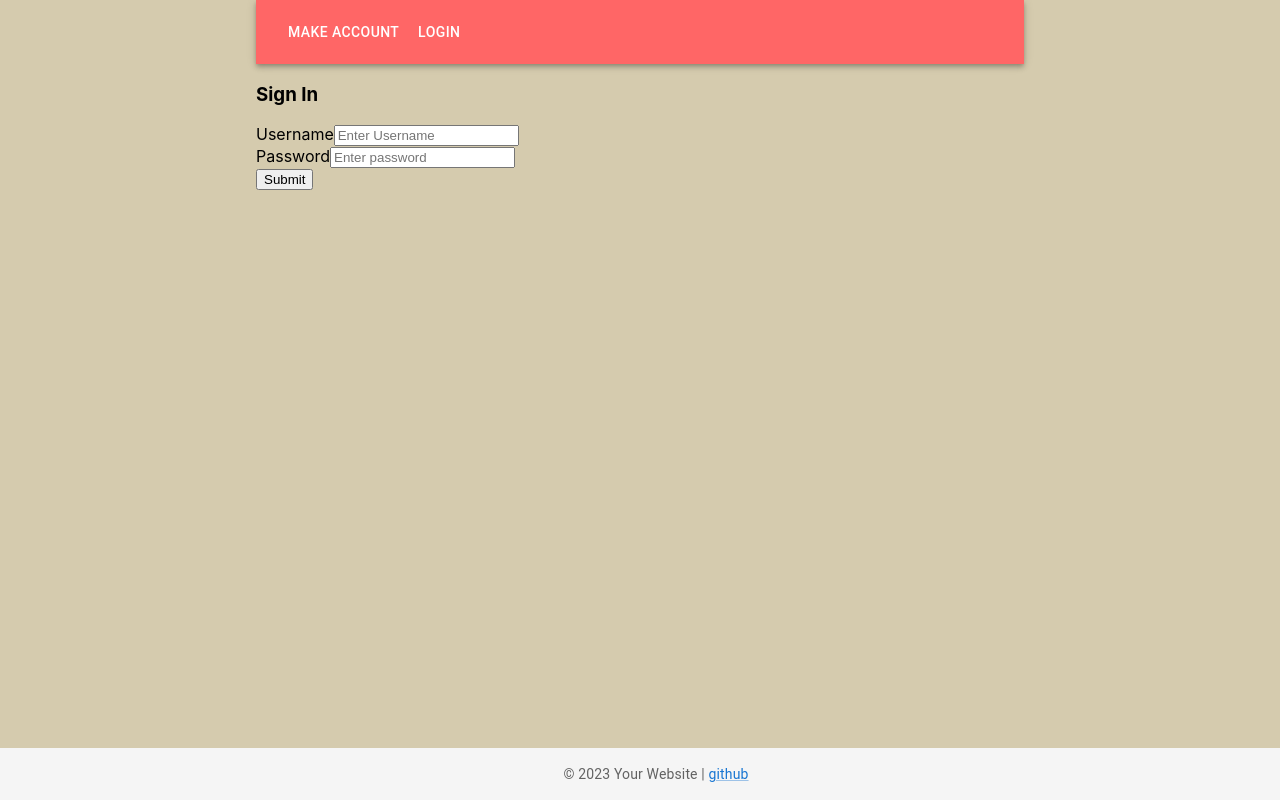
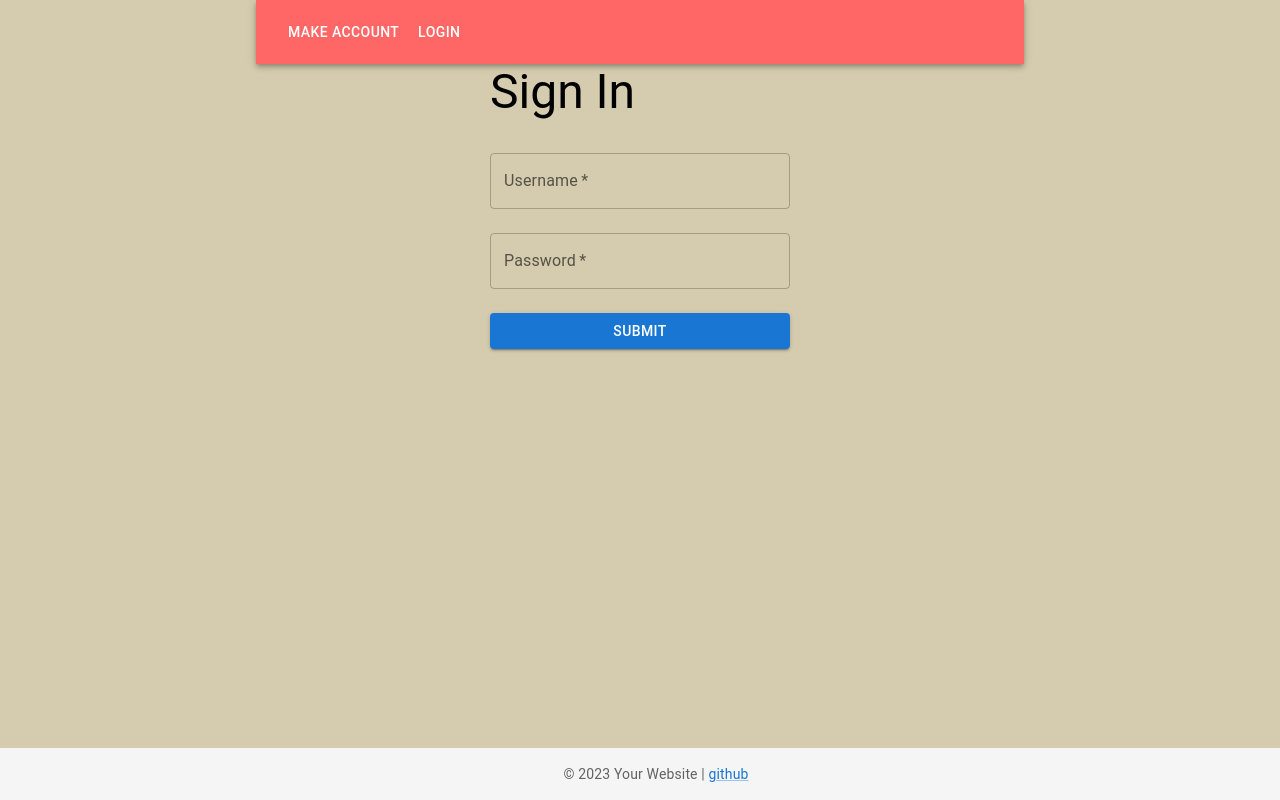
Before and after one commit to EGORDYU/project4-frontend, a React (Create React App) app: page /login in a window 1280 px wide. Built offline with nearby package versions, Linux system fonts and the light colour scheme; the HTML template or start-up script is replaced by a standard one.

Commit message:
added pages

```diff
--- a/src/App.css
+++ b/src/App.css
@@ -37,8 +37,8 @@
   }
 }
 .app-container {
-  background-color: #ffcc66; /* Replace with your desired light tan color */
+  background-color: #ffeecc; /* Replace with your desired light tan color */
 }
 html{
-  background-color: #ffcc66;
+  background-color: #ffeecc;
 }
--- a/src/components/BuildOrderList.js
+++ b/src/components/BuildOrderList.js
@@ -6,14 +6,13 @@ import AboutMe from './partials/AboutMe.js';
 import { List, ListItem, ListItemText, ListItemIcon, Card, CardContent } from '@mui/material';
 import ArrowForwardIosIcon from '@mui/icons-material/ArrowForwardIos';
 
-
 const BuildOrderList = () => {
   const [buildOrders, setBuildOrders] = useState([]);
-  const [message, setMessage] = useState('');
+  const [currentPage, setCurrentPage] = useState(1);
+  const itemsPerPage = 3; // number of build orders per page
 
   useEffect(() => {
     fetchBuildOrders();
-    checkAuthentication();
   }, []);
 
   const fetchBuildOrders = async () => {
@@ -25,33 +24,22 @@ const BuildOrderList = () => {
     }
   };
 
-  const checkAuthentication = async () => {
-    if(localStorage.getItem('access_token') === null){
-      window.location.href = '/login'
-    }
-    else{
-      try {
-        const {data} = await axios.get('http://localhost:8000/home/', {
-          headers: {
-            'Content-Type': 'application/json'
-          }
-        });
-        setMessage(data.message);
-      } catch (e) {
-        console.log('not auth')
-      }
-    }
-  };
+  // Get current posts
+  const indexOfLastPost = currentPage * itemsPerPage;
+  const indexOfFirstPost = indexOfLastPost - itemsPerPage;
+  const currentBuildOrders = buildOrders.slice(indexOfFirstPost, indexOfLastPost);
+
+  // Change page
+  const paginate = pageNumber => setCurrentPage(pageNumber);
 
   return (
-
     <div style={{ display: 'flex', justifyContent: 'center', alignItems: 'center', height: '100vh' , backgroundColor:'#ffeecc'}}>
-    <div style={{ width: '60%', marginLeft: '1rem',height: '100vh', backgroundColor: '#ffeecc'}}>
+      <div style={{ width: '60%', marginLeft: '1rem', height: '100vh', backgroundColor: '#ffeecc'}}>
         <div style={{ display: 'flex', width: '100%', margin: 'auto' }}>
           <h1>Build Order List</h1>
         </div>
-        {buildOrders.map((buildOrder) => (
-  <Card key={buildOrder.id} style={{ width: '100%', marginBottom: '1rem', backgroundColor: '#ffd480' }}>
+        {currentBuildOrders.map((buildOrder) => (
+          <Card key={buildOrder.id} style={{ width: '100%', marginBottom: '1rem', backgroundColor: '#ffd480', height: 200 }}>
             <CardContent>
               <ListItem button component={Link} to={`/buildorders/${buildOrder.id}`}>
                 <ListItemText primary={<h1>{buildOrder.title}</h1>} secondary={<h3>{buildOrder.description}</h3>} />
@@ -60,13 +48,17 @@ const BuildOrderList = () => {
             </CardContent>
           </Card>
         ))}
-
+        <div style={{ display: 'flex', justifyContent: 'center', alignItems: 'center' }}>
+          {[...Array(Math.ceil(buildOrders.length / itemsPerPage))].map((_, i) => (
+            <button key={i} onClick={() => paginate(i + 1)}>
+              {i + 1}
+            </button>
+          ))}
+        </div>
       </div>
       <AboutMe />
     </div>
-
   );
 }
 
-
 export default BuildOrderList;
--- a/src/components/Login.js
+++ b/src/components/Login.js
@@ -1,10 +1,16 @@
 // Import the react JS packages
 import axios from "axios";
-import {useState} from "react";
+import { useState } from "react";
+import TextField from '@mui/material/TextField';
+import Button from '@mui/material/Button';
+import Typography from '@mui/material/Typography';
+import Box from '@mui/material/Box';
+
 // Define the Login function.
 export const Login = () => {
     const [username, setUsername] = useState('');
     const [password, setPassword] = useState('');
+
     // Create the submit method.
     const submit = async e => {
         e.preventDefault();
@@ -13,10 +19,10 @@ export const Login = () => {
             password: password
         };
         // Create the POST request
-          const {data} = await
+        const { data } = await
             axios.post('http://localhost:8000/token/',
-                         user ,{
-                            headers: {'Content-Type': 'application/json'},
+                user, {
+                headers: { 'Content-Type': 'application/json' },
                 withCredentials: true
             });
 
@@ -28,37 +34,39 @@ export const Login = () => {
             `Bearer ${data['access']}`;
         window.location.href = '/'
     }
-    return(
-      <div className="Auth-form-container">
-        <form className="Auth-form" onSubmit={submit}>
-          <div className="Auth-form-content">
-            <h3 className="Auth-form-title">Sign In</h3>
-            <div className="form-group mt-3">
-              <label>Username</label>
-              <input className="form-control mt-1"
-                placeholder="Enter Username"
-                name='username'
-                type='text' value={username}
+    return (
+        <Box
+            component="form"
+            onSubmit={submit}
+            sx={{
+                display: 'flex',
+                flexDirection: 'column',
+                maxWidth: '300px',
+                margin: '0 auto',
+            }}
+        >
+            <Typography variant="h3" gutterBottom>
+                Sign In
+            </Typography>
+            <TextField
+                label="Username"
+                value={username}
                 required
-                onChange={e => setUsername(e.target.value)}/>
-            </div>
-            <div className="form-group mt-3">
-              <label>Password</label>
-              <input name='password'
+                onChange={e => setUsername(e.target.value)}
+                margin="normal"
+            />
+            <TextField
+                label="Password"
                 type="password"
-                className="form-control mt-1"
-                placeholder="Enter password"
                 value={password}
                 required
-                onChange={e => setPassword(e.target.value)}/>
-            </div>
-            <div className="d-grid gap-2 mt-3">
-              <button type="submit"
-                 className="btn btn-primary">Submit</button>
-            </div>
-          </div>
-       </form>
-     </div>
+                onChange={e => setPassword(e.target.value)}
+                margin="normal"
+            />
+            <Button variant="contained" type="submit" sx={{ mt: 2 }}>
+                Submit
+            </Button>
+        </Box>
     )
 }
 
--- a/src/components/UserPage.js
+++ b/src/components/UserPage.js
@@ -1,5 +1,6 @@
 import React, { useState } from 'react';
 import axios from 'axios';
+import { TextField, Button, Typography, Box } from '@mui/material';
 
 const UserPage = () => {
   const [user, setUser] = useState({
@@ -23,32 +24,38 @@ const UserPage = () => {
   };
 
   return (
-    <div>
-      <h2>Create User</h2>
-      <form onSubmit={handleSubmit}>
-        <div>
-          <label htmlFor="username">Username</label>
-          <input
-            type="text"
-            id="username"
+    <Box
+      component="form"
+      onSubmit={handleSubmit}
+      sx={{
+        display: 'flex',
+        flexDirection: 'column',
+        maxWidth: '300px',
+        margin: '0 auto',
+      }}
+    >
+      <Typography variant="h3" gutterBottom>
+        Create User
+      </Typography>
+      <TextField
+        label="Username"
         name="username"
         value={user.username}
         onChange={handleChange}
+        margin="normal"
       />
-        </div>
-        <div>
-          <label htmlFor="password">Password</label>
-          <input
+      <TextField
+        label="Password"
         type="password"
-            id="password"
         name="password"
         value={user.password}
         onChange={handleChange}
+        margin="normal"
       />
-        </div>
-        <button type="submit">Register</button>
-      </form>
-    </div>
+      <Button variant="contained" type="submit" sx={{ mt: 2 }}>
+        Register
+      </Button>
+    </Box>
   );
 };
 
--- a/src/components/details.css
+++ b/src/components/details.css
@@ -1,6 +1,3 @@
-
-
-
 h2 {
     color:red;
     font-family: 'Wix Madefor Display', sans-serif;
--- a/src/components/partials/AboutMe.js
+++ b/src/components/partials/AboutMe.js
@@ -1,17 +1,21 @@
 import React from 'react';
-import { Card, CardContent, Typography, Avatar, ThemeProvider, createTheme } from '@mui/material';
+import { Card, CardContent, Typography, Avatar, IconButton, SvgIcon, ThemeProvider, createTheme, Link } from '@mui/material';
 import { styled } from '@mui/system';
+import TwitterIcon from '@mui/icons-material/Twitter';
+import LinkedInIcon from '@mui/icons-material/LinkedIn';
+import LocationSearchingIcon from '@mui/icons-material/LocationSearching';
+import MailIcon from '@mui/icons-material/Mail';
 
 const theme = createTheme();
 
 const StyledCard = styled(Card)(({ theme }) => ({
-  width: '300px',
-  height: '600px',
+  width: '330px',
+  height: '500px',
   margin: '10px',
   overflow: 'auto',
-  backgroundColor: theme.palette.grey[100], // Customize the background color
-  boxShadow: theme.shadows[3], // Add a box shadow for a raised effect
-  borderRadius: '8px', // Add some border radius
+  backgroundColor: theme.palette.grey[100],
+  boxShadow: theme.shadows[3],
+  borderRadius: '8px',
 }));
 
 const StyledAvatar = styled(Avatar)(({ theme }) => ({
@@ -19,6 +23,10 @@ const StyledAvatar = styled(Avatar)(({ theme }) => ({
   height: theme.spacing(16),
   marginBottom: theme.spacing(2),
 }));
+
+
+
+
 
 export default function AboutMe() {
   return (
@@ -38,6 +46,23 @@ export default function AboutMe() {
             2000+ Hours of Coaching Experience
           </Typography>
           <StyledAvatar alt="Egor" src="/egor.jpg" />
+          <Link href="https://twitter.com/ProbablyIsEGOR">
+          <IconButton color="primary" aria-label="Twitter link">
+            <TwitterIcon /> Twitter
+          </IconButton>
+          </Link>
+          <Link href="https://www.linkedin.com/in/egordyuzhev/">
+          <IconButton color="primary" aria-label="LinkedIn link">
+            <LinkedInIcon /> LinkedIn
+          </IconButton>
+          </Link>
+          <IconButton color="primary" aria-label="LinkedIn link">
+            <LocationSearchingIcon /> Calgary, Alberta
+          </IconButton>
+          <IconButton color="primary" aria-label="LinkedIn link">
+            <MailIcon /> egordyuzhev@gmail.com
+          </IconButton>
+
         </CardContent>
       </StyledCard>
     </ThemeProvider>
```
Lines whose indentation alone changed are shown as unchanged.
